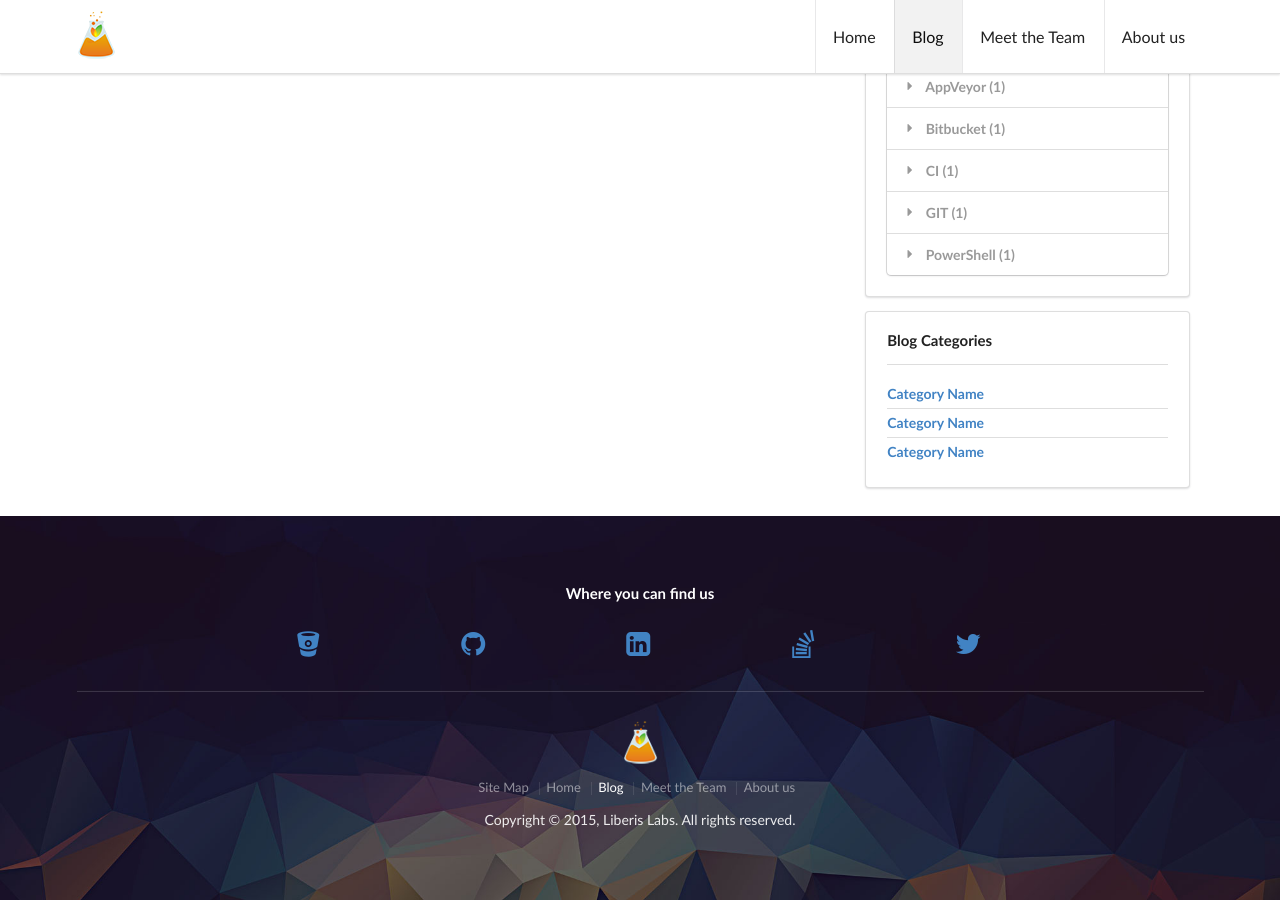
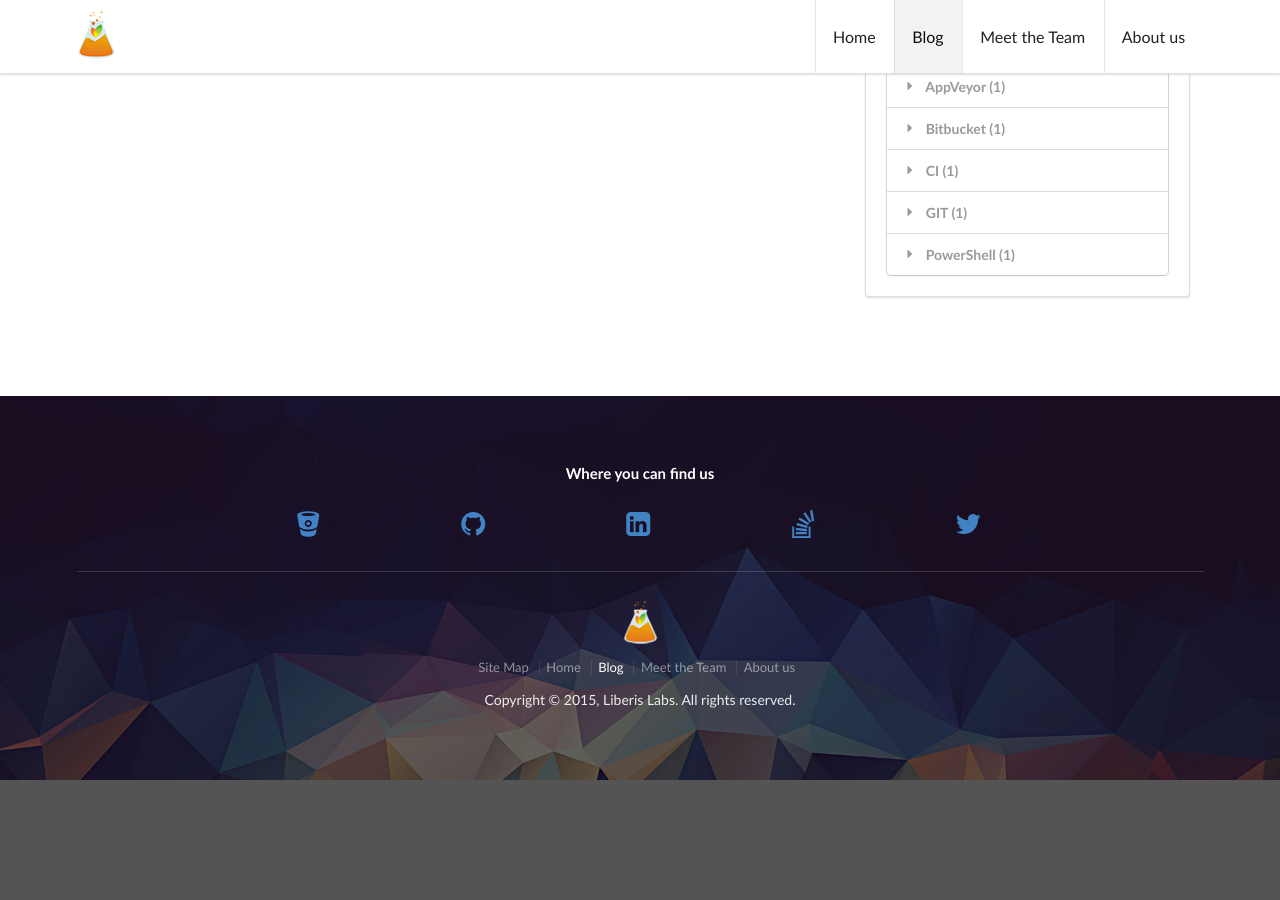
Before and after one commit to LiberisLabs/LiberisLabs.github.io, a Jekyll site: the page built from blog/index.html, in a window 1280 px wide and 900 px high, scrolled down 504 px. Built offline with Jekyll 4.4.1, drawn with Linux system fonts in a browser that asks for light colours; nearby versions of some CDN libraries; some web fonts are replaced; Markdown is read by kramdown in place of the engine named in the settings; the list of posts is cut into pages by our own code; after the commit the page ends 1284 px from its top, so only the background shows below that.

Commit message:
Getting rid of Blog Categories side bar info

```diff
--- a/blog/index.html
+++ b/blog/index.html
@@ -84,33 +84,6 @@ order: 2
         <div class="ui padded segment">
         {% include tags.html%}
         </div>
-        <div class="ui padded segment">
-           <h4 class="ui top header">Blog Categories</h4>
-           <div class="ui divider"></div>
-           <div class="ui relaxed divided list">
-              <div class="item">
-                 <div class="content">
-                    <div class="header">
-                      <a href="#">Category Name</a>
-                    </div>
-                 </div>
-              </div>
-              <div class="item">
-                 <div class="content">
-                    <div class="header">
-                      <a href="#">Category Name</a>
-                    </div>
-                 </div>
-              </div>
-              <div class="item">
-                 <div class="content">
-                    <div class="header">
-                      <a href="#">Category Name</a>
-                    </div>
-                 </div>
-              </div>
-           </div>
-        </div>
      </div>
   </div>
 </div>
```
